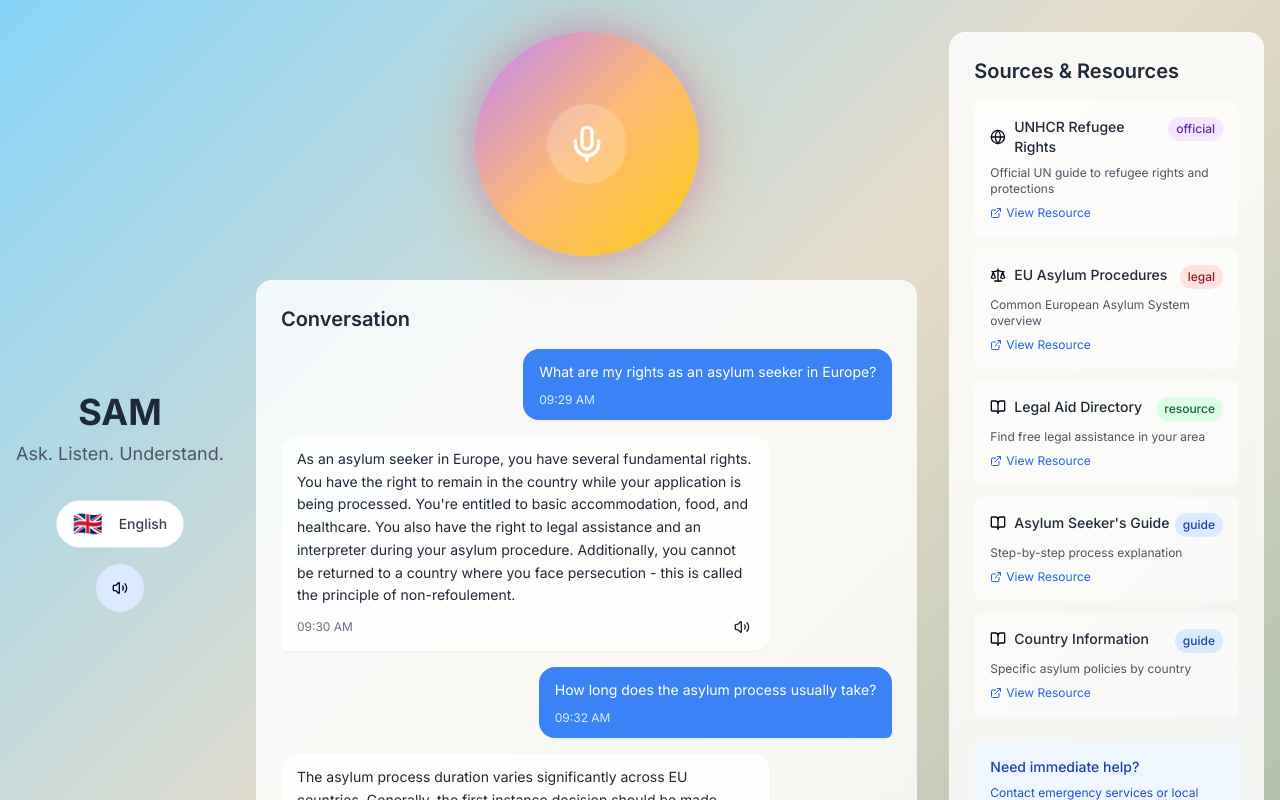
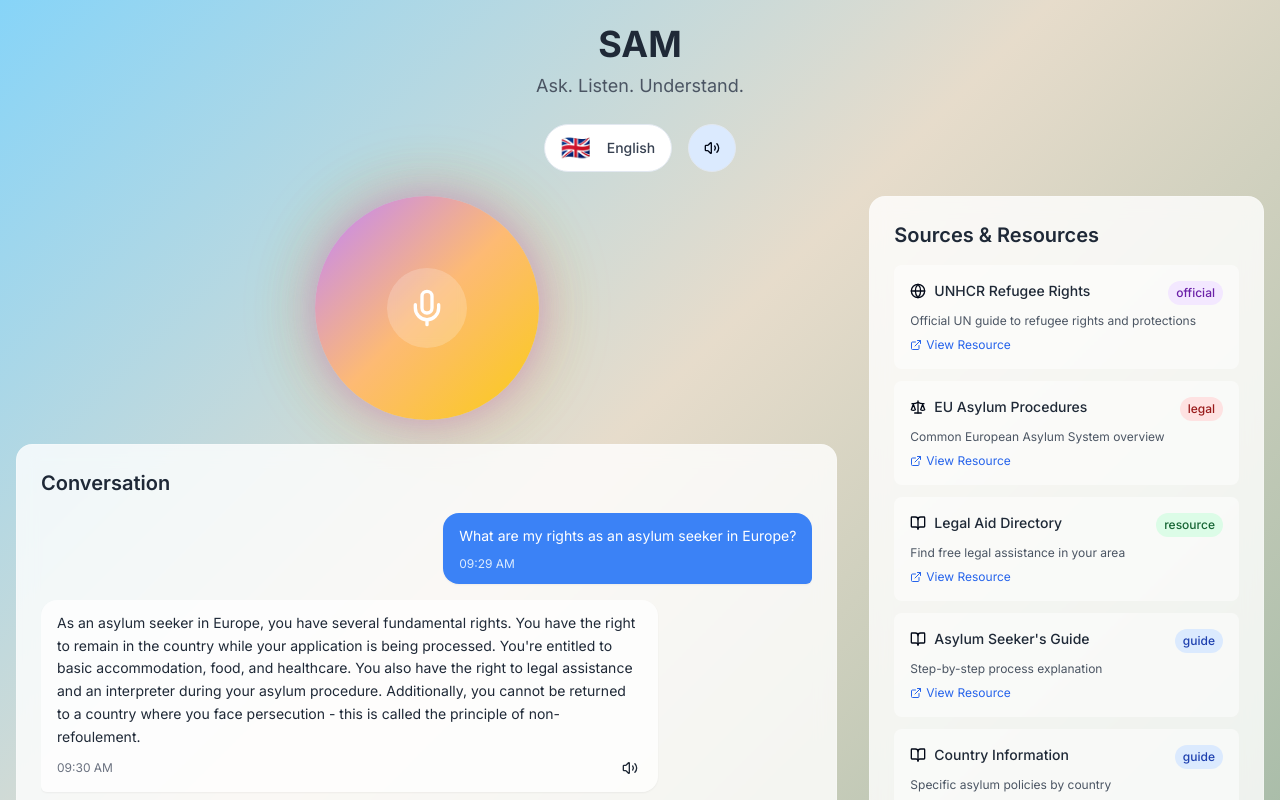
Before and after one commit to Digitalizers-ge/sam-chatbot, a React (Vite) app: page / in a window 1280 px wide. Shown: the top 800 px of the page. Built offline with nearby package versions, Linux system fonts and the light colour scheme.

Commit message:
feat: Adjust header layout
The header title, subtitle are vertical, language selector and sound are in a row below.

```diff
--- a/src/pages/Index.tsx
+++ b/src/pages/Index.tsx
@@ -102,16 +102,19 @@ const Index = () => {
   };
 
   return (
-    <div className="min-h-screen sam-gradient-bg flex">
-      <div className="max-w-7xl mx-auto px-4 py-8 w-full flex">
-        {/* Vertical Header */}
-        <div className="flex flex-col items-center justify-center mr-8 min-w-[200px]">
-          <div className="flex flex-col items-center mb-8">
+    <div className="min-h-screen sam-gradient-bg">
+      {/* Header at the top */}
+      <div className="w-full px-4 py-6">
+        <div className="max-w-7xl mx-auto">
+          <div className="flex flex-col items-center">
+            {/* Title and subtitle vertically stacked */}
+            <div className="flex flex-col items-center mb-6">
               <h1 className="text-4xl font-bold text-gray-800 mb-2">SAM</h1>
               <p className="text-lg text-gray-600 text-center">Ask. Listen. Understand.</p>
             </div>
 
-          <div className="flex flex-col items-center space-y-4">
+            {/* Language selector and sound button in a row */}
+            <div className="flex items-center space-x-4">
               <LanguageSelector
                 selectedLanguage={selectedLanguage}
                 onLanguageChange={setSelectedLanguage}
@@ -126,9 +129,12 @@ const Index = () => {
               </Button>
             </div>
           </div>
+        </div>
+      </div>
 
       {/* Main content area */}
-        <div className="grid grid-cols-1 lg:grid-cols-3 gap-8 flex-1">
+      <div className="max-w-7xl mx-auto px-4 pb-8">
+        <div className="grid grid-cols-1 lg:grid-cols-3 gap-8 h-[calc(100vh-200px)]">
           {/* Voice Orb and Conversation */}
           <div className="lg:col-span-2 flex flex-col space-y-6 h-full">
             <div className="flex justify-center">
```
Lines whose indentation alone changed are shown as unchanged.
